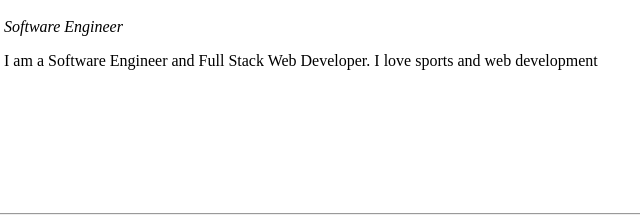
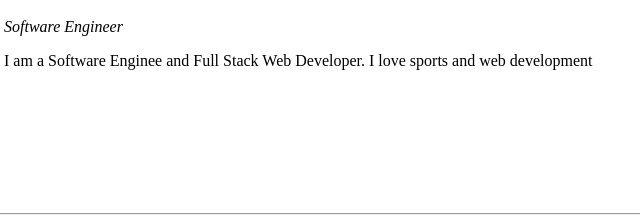
Before and after one commit to wforrest13/cv, a plain HTML site: page index.html in a window 1280 px wide. Shown: the part 189-411 px from the top of the page, 387-1027 px from the left. Drawn offline with Linux system fonts and the light colour scheme.

Commit message:
Update index.html

```diff
--- a/index.html
+++ b/index.html
@@ -13,7 +13,7 @@
                 <td> <img src="Images/Wesley-modified.png" alt="Wesley's Profile Picture"></td>
                 <td> <h1>Wesley Forrest</h1>
                 <p><em>Software Engineer</em></p>
-                <p>I am a Software Engineer and Full Stack Web Developer. I love sports and web development</p></td>
+                <p>I am a Software Enginee and Full Stack Web Developer. I love sports and web development</p></td>
             </tr>
         </table>
         <hr>
```
